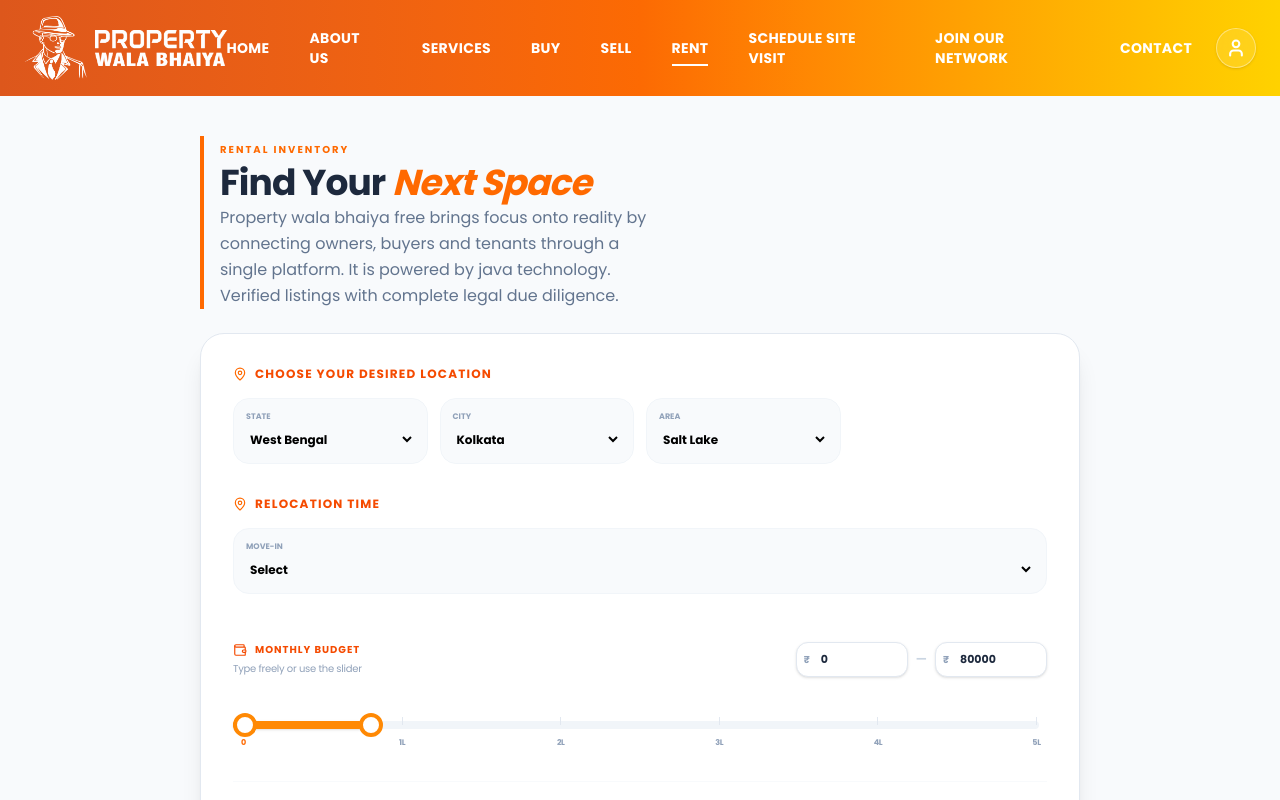
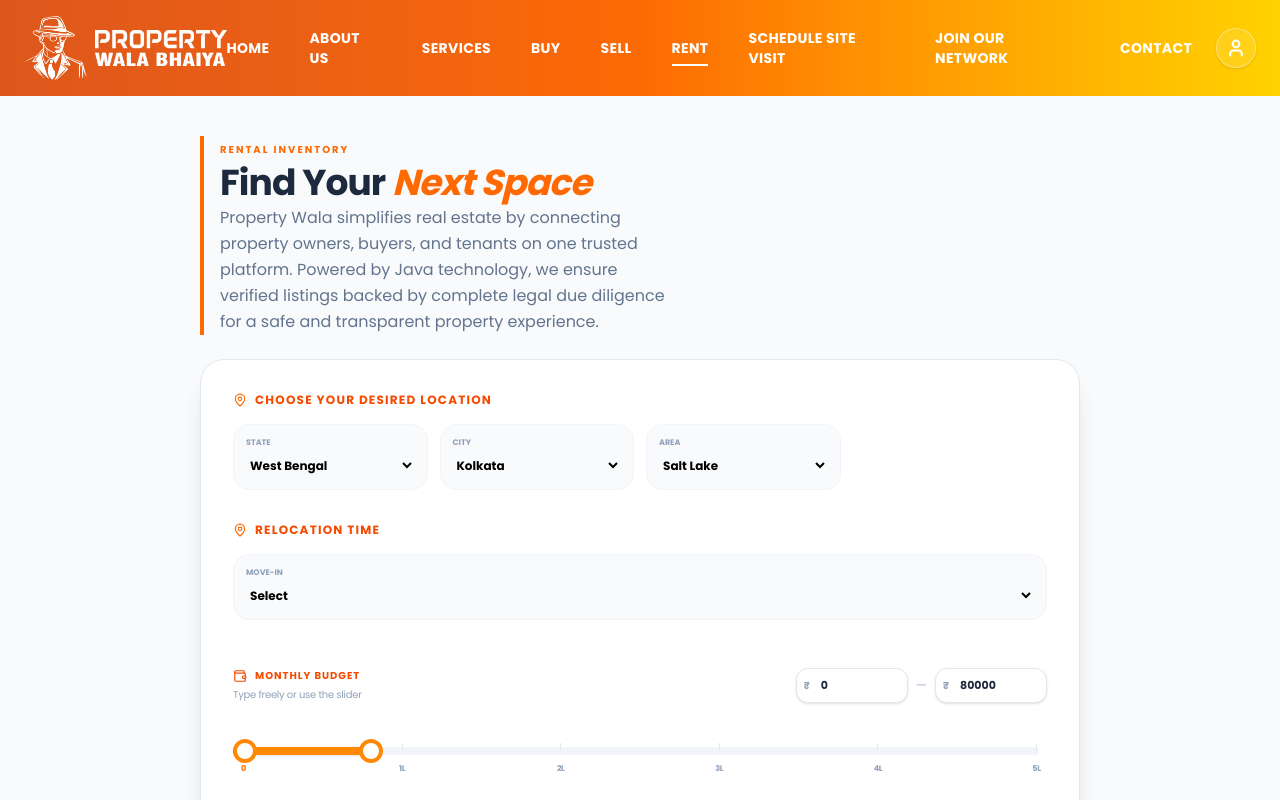
Before and after one commit to passportpulse/property-wala-ankita, a React (Vite) app: page /rent in a window 1280 px wide. Shown: the top 800 px of the page. Built offline with nearby package versions, Linux system fonts and the light colour scheme.

Commit message:
rent updated

```diff
--- a/src/pages/rent/sections/RentForm.jsx
+++ b/src/pages/rent/sections/RentForm.jsx
@@ -48,9 +48,10 @@ export default function RentForm({ formData, setFormData, onSubmit }) {
           Find Your <span className="italic text-orange-500">Next Space</span>
         </h2>
         <p className="text-slate-500 max-w-md text-xs lg:text-base leading-relaxed font-medium">
-          Property wala bhaiya free brings focus onto reality by connecting
-          owners, buyers and tenants through a single platform. It is powered by java technology.
-          Verified listings with complete legal due diligence.
+          Property Wala simplifies real estate by connecting property owners,
+          buyers, and tenants on one trusted platform. Powered by Java
+          technology, we ensure verified listings backed by complete legal due
+          diligence for a safe and transparent property experience.
         </p>
       </div>
 
```
